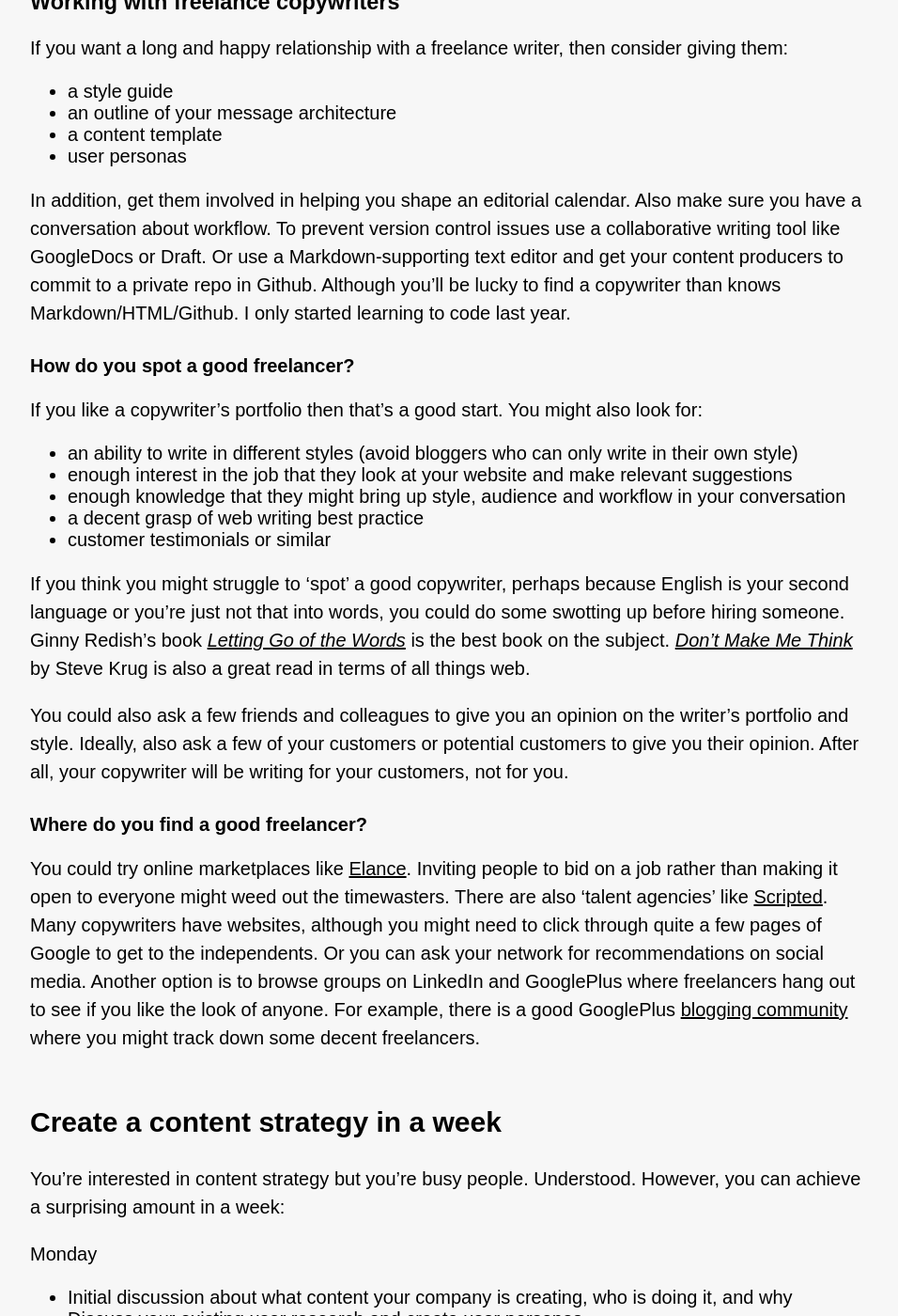
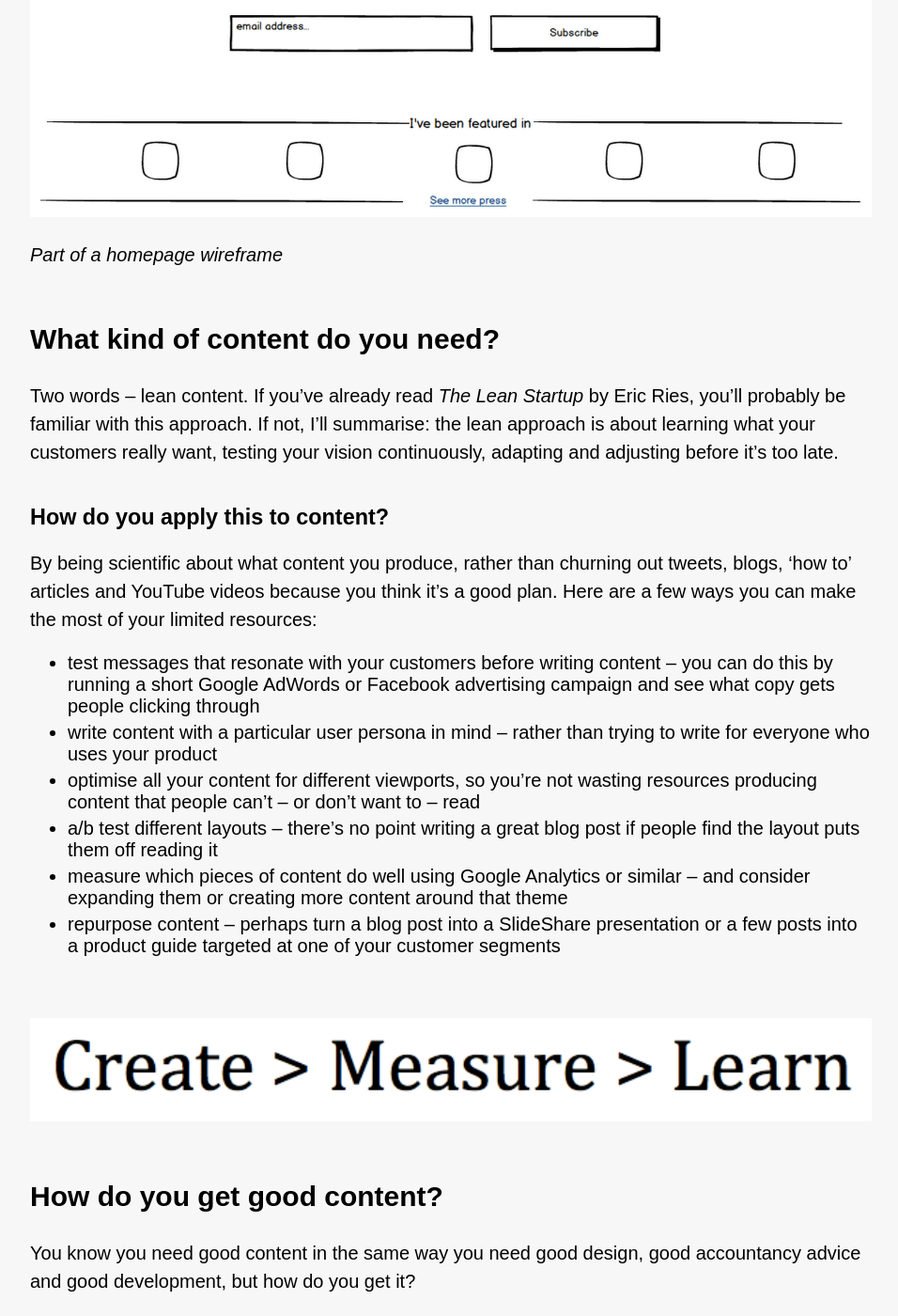
Before and after one commit to smokingpun/smokingpun.github.io, a Jekyll site: the page built from content_strategy_for_startups.md, in a window 1280 px wide and 1400 px high, scrolled down 10393 px. Shown: the whole window at 94% size, without its empty margins (160-1116 px from the left). Built offline with Jekyll 4.4.1, drawn with Linux system fonts in a browser that asks for light colours; nearby versions of some CDN libraries; some of the changed text lies outside the part shown.

Commit message:
add images to content strategy guide

```diff
--- a/content_strategy_for_startups.md
+++ b/content_strategy_for_startups.md
@@ -25,6 +25,7 @@
 	* [Construct an editorial calendar](#construct-an-editorial-calendar)
 	* [Research user personas](#research-user-personas)
 	* [Mock-up wireframes](#mock-up-wireframes)
+* [What kind of content do you need?](#what-kind-of-content-do-you-need)
 * [How do you get good content?](#how-do-you-get-good-content)
 	* [Your options](#your-options)
 	* [Working with freelance copywriters](#working-with-freelance-copywriters)
@@ -89,6 +90,9 @@
 ####So, why should you bother?
 Content templates mean you are more likely to produce consistent, well-structured, findable, sharable and search engine optimised content. They also make it easier for you to work with freelancers.
 
+<img class="content_template" src="/images/content_template.png" alt="sample of a content template">
+
+_Part of a content template for a blog article_
 
 ###Create a content inventory or audit
 A content inventory is an organised list of your web content including as much information about each piece of content as possible. A content audit is a qualitative tool that helps you figure out whether those content pieces are any good.
@@ -140,6 +144,10 @@
 You can establish a message architecture in a number of ways, including ['cardsorting'][cardsorting], through a Venn diagram or through a big argument fuelled by too much coffee (not recommended). For more information I'd suggest having a look at Margot Bloomstein's excellent book [*Content Strategy at Work*][content strategy at work].
 
 Note that a message architecture is different from brand values. The latter is more an internal document, while the former are about how you communicate with your target audience.
+
+<img class="card_sorting_big" src="/images/card_sorting_big.jpg" alt="photo of card sorting exercise in the sunshine">
+
+_Card sorting in the sunshine – the dog is optional._
 
 ###Compile a style guide
 This is a set of guidelines and standards mainly covering style and tone. If there is a particular style guide that you like, you can always refer to it for general queries. Then you can just write a supplementary style guide that targets issues of particular relevance to your company.
@@ -202,6 +210,27 @@
 ####So, why should you bother?
 Wireframes describe what content should be on a page. Given that content is what your site visitors are most interested in, it's important that you get it sorted first before moving on to design. Wireframing also means that you can get early stage feedback and make sure that your team are on the same page in terms of what you want to achieve. It will also help your design team understand what you want them to do. However, your content will be displayed on different viewports so a static wireframe will only help you so much. Sometimes I'll wireframe for different viewports. It depends on how your design and development team work.
 
+<img class="wireframe" src="/images/wireframe.png" alt="part of a homepage wireframe">
+
+_Part of a homepage wireframe_
+
+
+##What kind of content do you need?
+
+Two words – lean content. If you've already read _The Lean Startup_ by Eric Ries, you'll probably be familiar with this approach. If not, I'll summarise: the lean approach is about learning what your customers really want, testing your vision continuously, adapting and adjusting before it's too late.
+
+###How do you apply this to content?
+
+By being scientific about what content you produce, rather than churning out tweets, blogs, 'how to' articles and YouTube videos because you think it's a good plan. Here are a few ways you can make the most of your limited resources:
+
+* test messages that resonate with your customers before writing content – you can do this by running a short Google AdWords or Facebook advertising campaign and see what copy gets people clicking through
+* write content with a particular user persona in mind – rather than trying to write for everyone who uses your product
+* optimise all your content for different viewports, so you're not wasting resources producing content that people can't – or don't want to – read
+* a/b test different layouts – there's no point writing a great blog post if people find the layout puts them off reading it
+* measure which pieces of content do well using Google Analytics or similar – and consider expanding them or creating more content around that theme
+* repurpose content – perhaps turn a blog post into a SlideShare presentation or a few posts into a product guide targeted at one of your customer segments
+
+<img class="lean" src="/images/lean.png" alt="create, measure, learn">
 
 ##How do you get good content?
 You know you need good content in the same way you need good design, good accountancy advice and good development, but how do you get it?
--- a/css/style.css
+++ b/css/style.css
@@ -349,6 +349,14 @@
 }
 h1.free_content_strategy_guide_text_header {
 	padding-top: 1em;
+}
+.content_strategy_guide li {
+	padding-bottom: 5px;
+}
+
+img.card_sorting_big, img.wireframe, img.content_template, img.lean {
+	padding-bottom: 5px;
+	width: 100%;
 }
 body.get_access div#convert_kit_form {
 	padding-bottom: 3em;
```
Also changed, not shown: images/card_sorting_big.jpg (added), images/content_template.png (added), images/lean.png (added), images/wireframe.png (added).
